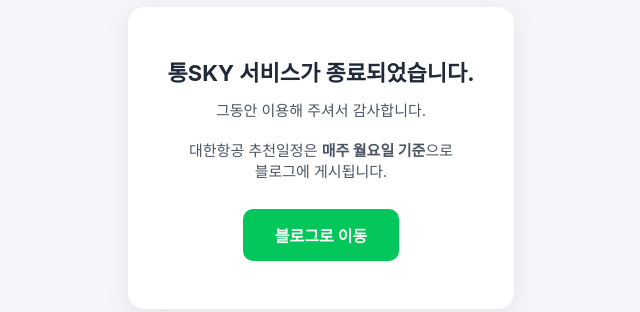
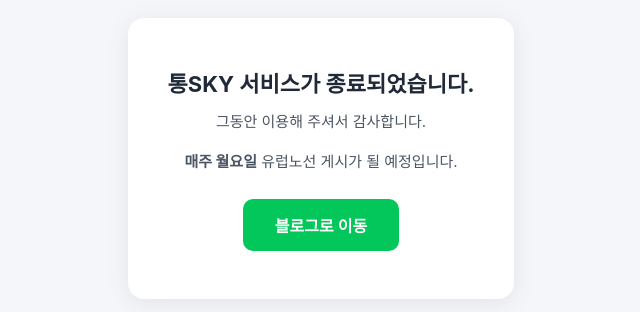
Before and after one commit to bong40101-prog/bong40101-prog.github.io, a plain HTML site: page tong-sky-data/index.html in a window 1280 px wide. Shown: the part 242-554 px from the top of the page, without its empty margins (319-959 px from the left). Drawn offline with Linux system fonts and the light colour scheme.

Commit message:
Update weekly notice wording

```diff
--- a/tong-sky-data/index.html
+++ b/tong-sky-data/index.html
@@ -17,7 +17,7 @@
 <body>
 <div class="card">
   <h1>통SKY 서비스가 종료되었습니다.</h1>
-  <p>그동안 이용해 주셔서 감사합니다.<br><br>대한항공 추천일정은 <b>매주 월요일 기준</b>으로<br>블로그에 게시됩니다.</p>
+  <p>그동안 이용해 주셔서 감사합니다.<br><br><b>매주 월요일</b> 유럽노선 게시가 될 예정입니다.</p>
   <a href="https://blog.naver.com/PostList.naver?blogId=mkj2449&amp;from=postList&amp;categoryNo=12">블로그로 이동</a>
 </div>
 </body>
```
